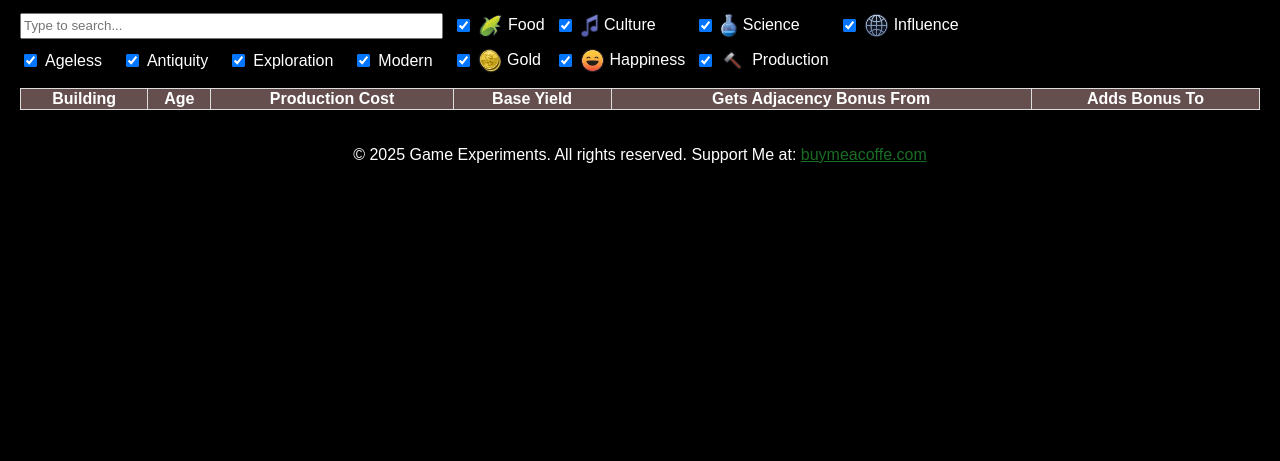
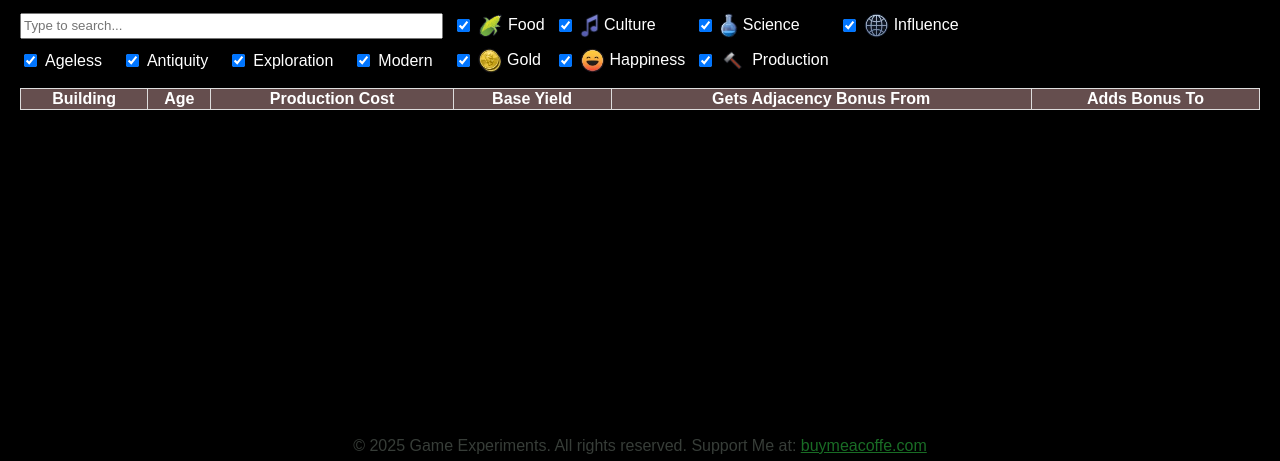
Before and after one commit to DavidWynands/Civ7CheatSheet, a plain HTML site: page index_base.html in a window 1280 px wide. Shown: the part 339-800 px from the top of the page. Drawn offline with Linux system fonts and the light colour scheme.

Commit message:
added fixed footer with link

```diff
--- a/index_base.html
+++ b/index_base.html
@@ -68,11 +68,9 @@
             </tbody>
         </table>
     </main>
-    <footer>
-        <p>&copy; 2025 Game Experiments. All rights reserved. Support Me at: <a href="https://buymeacoffee.com/davidwynands">buymeacoffe.com</a></p>
-
+    <footer class="footer">
+        <span>&copy; 2025 Game Experiments. All rights reserved. Support Me at: <a href="https://buymeacoffee.com/davidwynands">buymeacoffe.com</a></span>
     </footer>
-
     <script src="script.js"></script>
 </body>
 </html>
--- a/styles.css
+++ b/styles.css
@@ -165,3 +165,14 @@ tr:hover {
 a {
     color: rgb(25, 108, 37);
 }
+
+.footer {
+    position: fixed;
+    bottom: 0;
+    width: 100%;
+    height: 30px;
+    background-color: #000000;
+    color: #373d38;
+    text-align: center;
+    line-height: 30px;
+}
```
